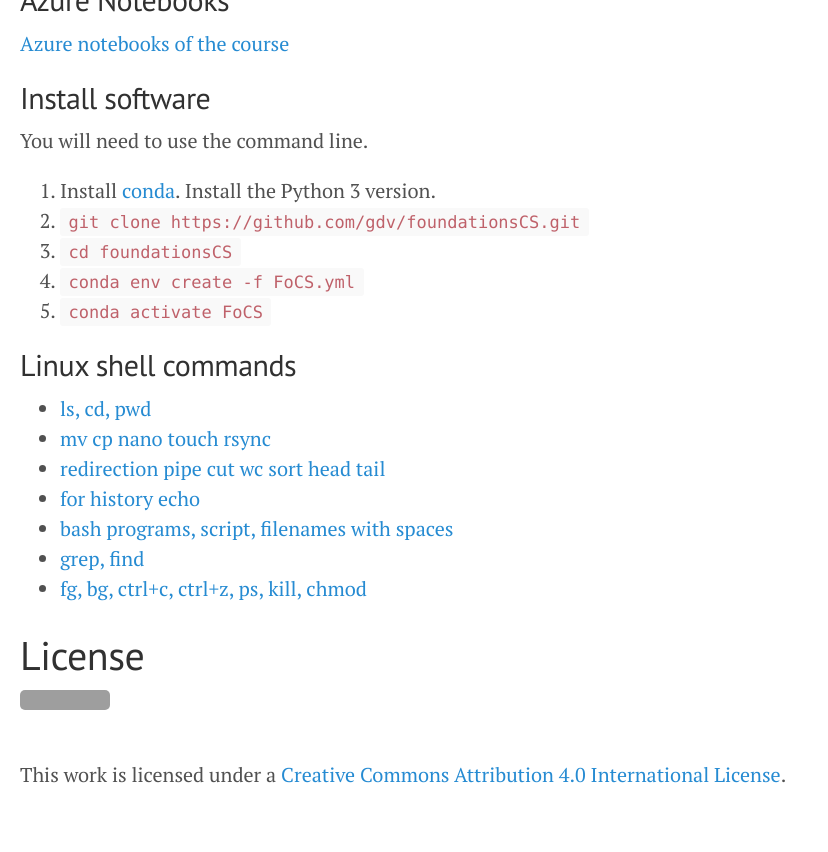
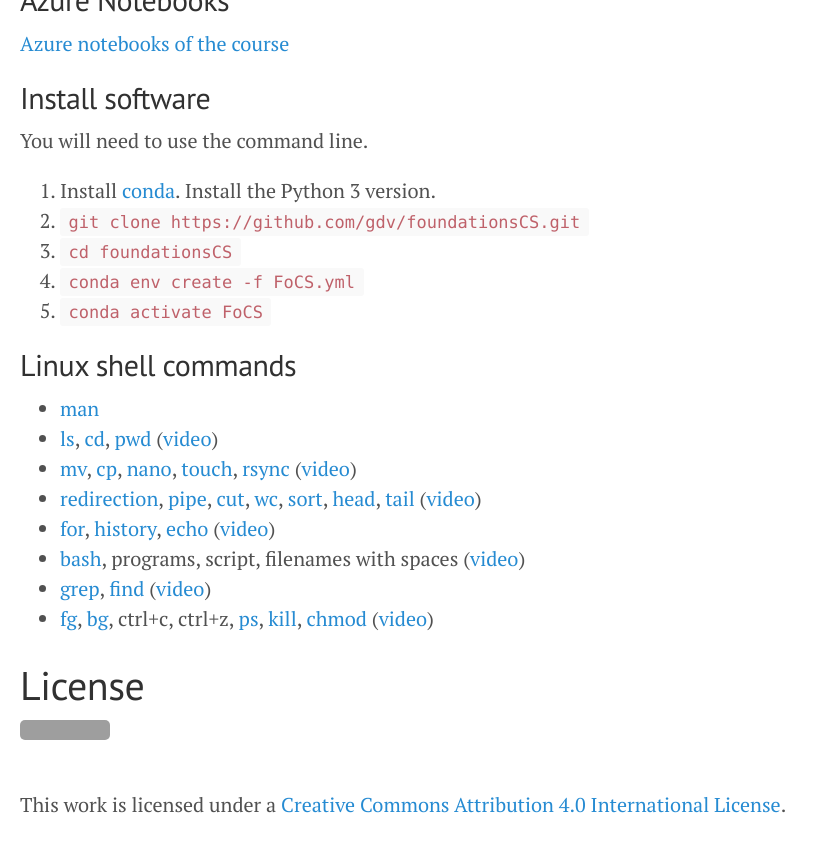
Before and after one commit to gdv/foundationsCS, a Jekyll site: the page built from docs/index.md, in a window 1280 px wide and 900 px high, scrolled down 1882 px. Shown: the top 852 px of the window, without its empty margins (0-828 px from the left). Built offline with Jekyll 4.4.1, drawn with Linux system fonts in a browser that asks for light colours; grey boxes are pictures that could not be loaded.

Commit message:
Adds links to man pages

```diff
--- a/docs/index.md
+++ b/docs/index.md
@@ -66,13 +66,14 @@
 
 ## Linux shell commands
 
-* [ls, cd, pwd](https://asciinema.org/a/197295)
-* [mv cp nano touch rsync](https://asciinema.org/a/197355)
-* [redirection pipe cut wc sort head tail](https://asciinema.org/a/197358)
-* [for history echo](https://asciinema.org/a/197360)
-* [bash programs, script, filenames with spaces](https://asciinema.org/a/197363)
-* [grep, find](https://asciinema.org/a/197364)
-* [fg, bg, ctrl+c, ctrl+z, ps, kill, chmod](https://asciinema.org/a/197590)
+* [man](http://man7.org/linux/man-pages/man1/man.1.html)
+* [ls](http://man7.org/linux/man-pages/man1/ls.1.html), [cd](http://man7.org/linux/man-pages/man1/cd.1p.html), [pwd](http://man7.org/linux/man-pages/man1/pwd.1.html) ([video](https://asciinema.org/a/197295))
+* [mv](http://man7.org/linux/man-pages/man1/mv.1.html), [cp](http://man7.org/linux/man-pages/man1/cp.1.html), [nano](https://linux.die.net/man/1/nano), [touch](http://man7.org/linux/man-pages/man1/touch.1.html), [rsync](http://man7.org/linux/man-pages/man1/rsync.1.html) ([video](https://asciinema.org/a/197355))
+* [redirection](https://www.gnu.org/software/bash/manual/html_node/Redirections.html), [pipe](https://www.gnu.org/software/bash/manual/html_node/Pipelines.html#Pipelines), [cut](http://man7.org/linux/man-pages/man1/cut.1.html), [wc](http://man7.org/linux/man-pages/man1/wc.1.html), [sort](http://man7.org/linux/man-pages/man1/sort.1.html), [head](http://man7.org/linux/man-pages/man1/head.1.html), [tail](http://man7.org/linux/man-pages/man1/tail.1.html) ([video](https://asciinema.org/a/197358))
+* [for](http://linuxcommand.org/lc3_man_pages/forh.html), [history](http://man7.org/linux/man-pages/man3/history.3.html), [echo](http://man7.org/linux/man-pages/man1/echo.1.html) ([video](https://asciinema.org/a/197360))
+* [bash](http://man7.org/linux/man-pages/man1/bash.1.html), programs, script, filenames with spaces ([video](https://asciinema.org/a/197363))
+* [grep](http://man7.org/linux/man-pages/man1/grep.1.html), [find](http://man7.org/linux/man-pages/man1/find.1.html) ([video](https://asciinema.org/a/197364))
+* [fg](http://man7.org/linux/man-pages/man1/fg.1p.html), [bg](http://man7.org/linux/man-pages/man1/bg.1p.html), ctrl+c, ctrl+z, [ps](http://man7.org/linux/man-pages/man1/ps.1.html), [kill](http://man7.org/linux/man-pages/man1/kill.1.html), [chmod](http://man7.org/linux/man-pages/man1/chmod.1.html) ([video](https://asciinema.org/a/197590))
 
 # License
 
```
